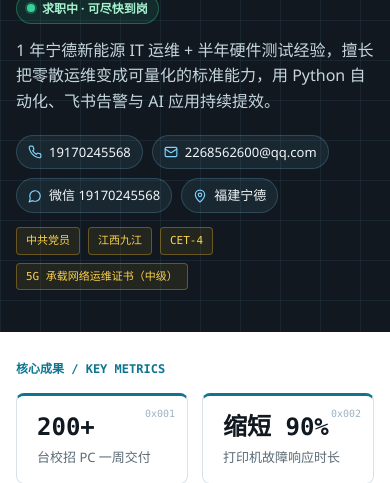
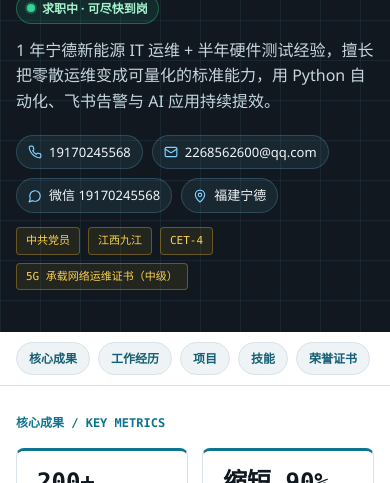
Before and after one commit to wuxianyun01-lang/Resume, a plain HTML site: page index.html in a window 390 px wide. Shown: the part 361-844 px from the top of the page. Drawn offline with Linux system fonts and the light colour scheme.

Commit message:
feat: optimize resume web and word layouts

```diff
--- a/assets/styles.css
+++ b/assets/styles.css
@@ -41,6 +41,7 @@ body {
   background: var(--bg);
   font-family: "PingFang SC", "Microsoft YaHei", "Hiragino Sans GB", "Segoe UI", sans-serif;
   line-height: 1.6;
+  overflow-wrap: anywhere;
   -webkit-font-smoothing: antialiased;
 }
 
@@ -367,6 +368,10 @@ img {
   color: var(--primary);
 }
 
+.quick-nav {
+  display: none;
+}
+
 .metrics-grid {
   display: grid;
   grid-template-columns: repeat(4, 1fr);
@@ -387,16 +392,6 @@ img {
   transform: translateY(-3px);
   box-shadow: var(--shadow);
   border-color: var(--line-strong);
-}
-
-.metric-card::before {
-  content: "0x0" attr(data-index);
-  position: absolute;
-  right: 12px;
-  top: 10px;
-  font-family: var(--mono);
-  font-size: 10px;
-  color: #9db3c0;
 }
 
 .metric-value {
@@ -749,6 +744,32 @@ img {
     display: none;
   }
 
+  .quick-nav {
+    display: flex;
+    gap: 8px;
+    overflow-x: auto;
+    padding: 10px 16px;
+    background: var(--panel);
+    border-bottom: 1px solid var(--line);
+    scrollbar-width: none;
+  }
+
+  .quick-nav::-webkit-scrollbar {
+    display: none;
+  }
+
+  .quick-nav a {
+    flex: 0 0 auto;
+    padding: 6px 12px;
+    border: 1px solid var(--line);
+    border-radius: 999px;
+    background: #eef4f6;
+    color: var(--primary-dark);
+    font-size: 12px;
+    font-weight: 700;
+    white-space: nowrap;
+  }
+
   .page-body {
     grid-template-columns: 1fr;
   }
@@ -1042,3 +1063,11 @@ img {
     scroll-behavior: auto;
   }
 }
+
+@media (hover: none) {
+  .metric-card:hover,
+  .project-card:hover {
+    transform: none;
+    box-shadow: none;
+  }
+}
--- a/index.html
+++ b/index.html
@@ -79,23 +79,31 @@
       </div>
     </section>
 
+    <nav class="quick-nav" aria-label="快速定位">
+      <a href="#metrics">核心成果</a>
+      <a href="#experience">工作经历</a>
+      <a href="#projects">项目</a>
+      <a href="#skills">技能</a>
+      <a href="#honors">荣誉证书</a>
+    </nav>
+
     <section class="metrics-wrap" id="metrics" aria-label="核心成果数据">
       <div class="container">
         <p class="metrics-kicker">核心成果 / KEY METRICS</p>
         <div class="metrics-grid">
-          <article class="metric-card reveal" data-index="01">
+          <article class="metric-card reveal">
             <span class="metric-value" data-count="200" data-suffix="+">0</span>
             <span class="metric-label">台校招 PC 一周交付</span>
           </article>
-          <article class="metric-card reveal" data-index="02">
+          <article class="metric-card reveal">
             <span class="metric-value" data-prefix="缩短 " data-count="90" data-suffix="%">0</span>
             <span class="metric-label">打印机故障响应时长</span>
           </article>
-          <article class="metric-card reveal" data-index="03">
+          <article class="metric-card reveal">
             <span class="metric-value" data-prefix="提升 " data-count="70" data-suffix="%">0</span>
             <span class="metric-label">IT 资产盘点效率</span>
           </article>
-          <article class="metric-card reveal" data-index="04">
+          <article class="metric-card reveal">
             <span class="metric-value" data-prefix="提升 " data-count="95" data-suffix="%">0</span>
             <span class="metric-label">跨系统文件转换效率</span>
           </article>
```
Also changed, not shown: 5 other files.
